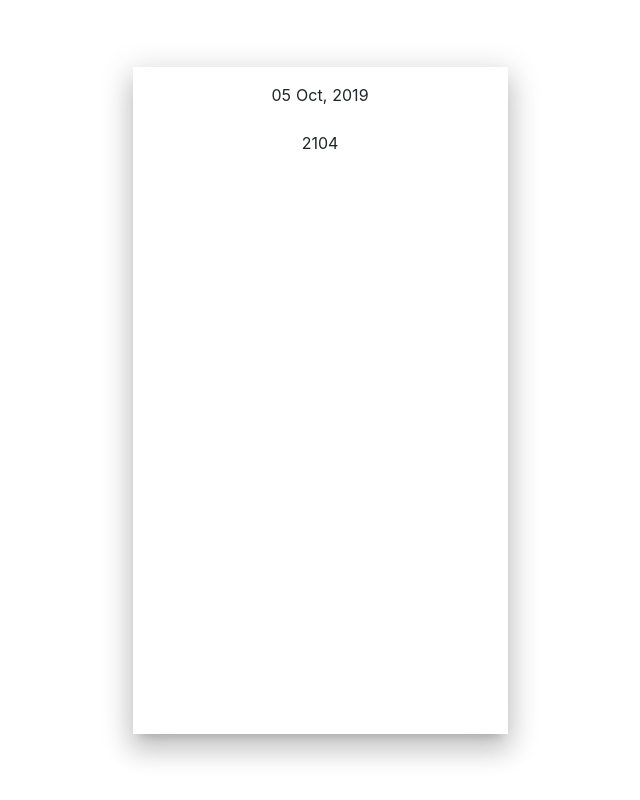
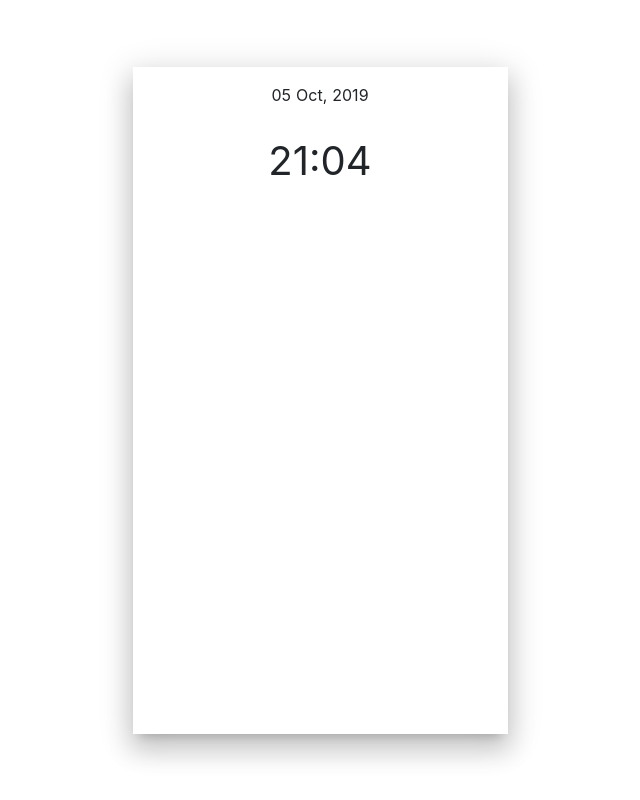
Before and after one commit to nat-davydova/weather-app, a website: page src/pug/index.pug in a window 1280 px wide. Shown: the whole page, without its empty margins (320-960 px from the left). Drawn offline with nearby package versions, Linux system fonts and the light colour scheme; files that its build step writes are made by us from their sources.

Commit message:
Mockup: time styles

```diff
--- /dev/null
+++ b/src/scss/partials/blocks/_time.scss
@@ -0,0 +1,14 @@
+//TIME STYLES
+
+.time {
+	font-size: 2.5rem;
+}
+
+//item styles
+.time__hour {
+
+	//':' symbol
+	&:after {
+		content: ':';
+	}
+}
--- a/src/scss/styles.scss
+++ b/src/scss/styles.scss
@@ -7,3 +7,4 @@
 //PROJECT STYLES IMPORTS
 @import "partials/blocks/app";
 @import "partials/blocks/date";
+@import "partials/blocks/time";
```
Also changed, not shown: build/styles/styles.css, build/styles/styles.min.css.
